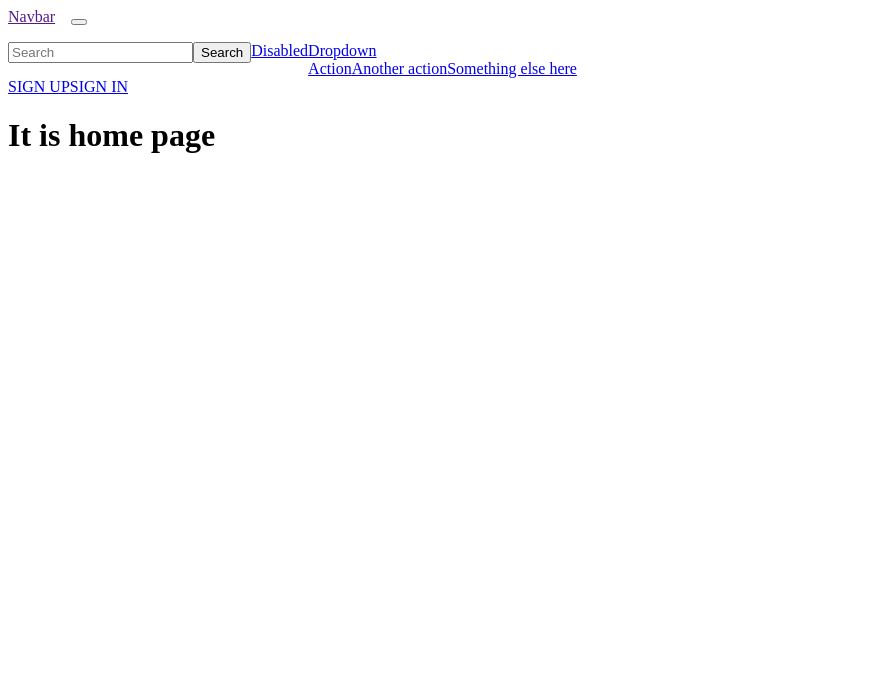
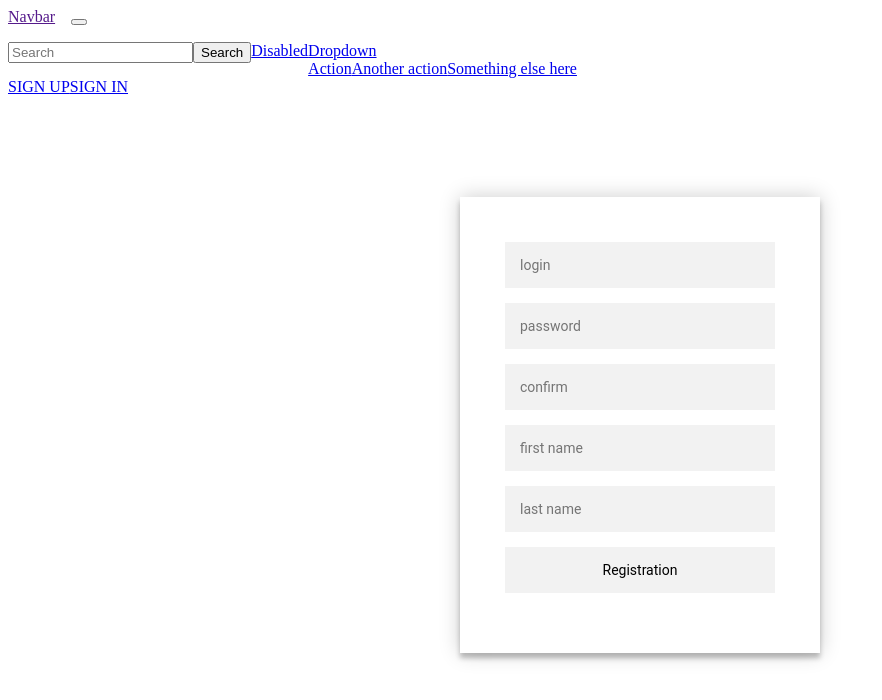
Before and after one commit to SolukAndrian/chatbot-client2, an Angular app: page /registration in a window 1280 px wide. Before the commit this address led to /home. Shown: the top 700 px of the page, without its empty margins (0-882 px from the left). Built offline with nearby package versions, Linux system fonts and the light colour scheme.

Commit message:
Updated registration page.

```diff
--- a/src/app/page/registration/registration.component.css
+++ b/src/app/page/registration/registration.component.css
@@ -0,0 +1,30 @@
+.registration-page {
+  width: 360px;
+  padding: 8% 0 0;
+  margin: auto;
+}
+.form {
+  position: relative;
+  z-index: 1;
+  background: #FFFFFF;
+  max-width: 360px;
+  margin: 0 auto 100px;
+  padding: 45px;
+  text-align: center;
+  box-shadow: 0 0 20px 0 rgba(0, 0, 0, 0.2), 0 5px 5px 0 rgba(0, 0, 0, 0.24);
+}
+.form input {
+  font-family: "Roboto", sans-serif;
+  outline: 0;
+  background: #f2f2f2;
+  width: 100%;
+  border: 0;
+  margin: 0 0 15px;
+  padding: 15px;
+  box-sizing: border-box;
+  font-size: 14px;
+}
+
+input[type="submit"]:hover {
+  cursor: pointer;
+}
--- a/src/app/page/registration/registration.component.html
+++ b/src/app/page/registration/registration.component.html
@@ -1,15 +1,12 @@
-<h2>Registration</h2>
-<div class="container">
-  <div class="form-group">
-    <p>Input username:</p>
-    <input class="form-control" [(ngModel)]="username" name="username" placeholder="username" type="text">
-    <p>Input password:</p>
-    <input class="form-control" [(ngModel)]="password" name="password" placeholder="password" type="password">
-    <p>Input firstname:</p>
-    <input class="form-control" [(ngModel)]="firstName" name="firstName" placeholder="firstName" type="text">
-    <p>Input lastname:</p>
-    <input class="form-control" [(ngModel)]="lastName" name="lastName" placeholder="lastName" type="text">
+<div class="registration-page">
+  <div class="form">
+    <form ngNativeValidate class="login-form" method="post" name="form">
+      <input type="text" placeholder="login" name="login" [(ngModel)]="login" required/>
+      <input type="password" placeholder="password" name="password" [(ngModel)]="password" required/>
+      <input type="password" placeholder="confirm" name="confirm" required/>
+      <input type="text" placeholder="first name" name="firstName" [(ngModel)]="firstName" required/>
+      <input type="text" placeholder="last name" name="lastName" [(ngModel)]="lastName" required/>
+      <input type="submit" value="Registration" name="registration" (click)="registration()" [routerLink]="['/home']"/>
+    </form>
   </div>
-  <button type="button"
-          class="btn btn-primary btn-create-course" (click)="register()">Save user</button>
 </div>
--- a/src/app/page/registration/registration.component.ts
+++ b/src/app/page/registration/registration.component.ts
@@ -1,29 +1,26 @@
 import {Component, OnInit} from '@angular/core';
-import {RegistrationService} from "./registration.service";
-import {Router} from "@angular/router";
-import {UserDTO} from "../../dto/UserDTO";
+import {RegistrationService} from './registration.service';
+import {Router} from '@angular/router';
+import {UserDTO} from '../../dto/UserDTO';
 
 @Component({
   templateUrl: './registration.component.html',
   styleUrls: ['./registration.component.css']
 })
 export class RegistrationComponent implements OnInit {
-  username: string;
+  login: string;
   password: string;
   firstName: string;
   lastName: string;
-  errorMessage: string;
 
-  constructor(private registrationService: RegistrationService, private router: Router) {
+  constructor(private registrationService: RegistrationService) {
   }
 
   ngOnInit() {
   }
 
-  register(){
-    console.log("Register")
+  registration(): void {
     this.registrationService.registerUser(
-      new UserDTO(this.username, this.password, this.firstName, this.lastName))
-      .subscribe(() => this.router.navigate(['/']));
+      new UserDTO(this.login, this.password, this.firstName, this.lastName)).subscribe(res => {});
   }
 }
--- a/src/app/page/registration/registration.module.ts
+++ b/src/app/page/registration/registration.module.ts
@@ -2,15 +2,15 @@ import {NgModule} from '@angular/core';
 import {FormsModule} from '@angular/forms';
 import {CommonModule} from '@angular/common';
 import {RouterModule} from '@angular/router';
-import {RegistrationService} from "./registration.service";
-import {RegistrationComponent} from "./registration.component";
+import {RegistrationService} from './registration.service';
+import {RegistrationComponent} from './registration.component';
 
 @NgModule({
   imports: [
     FormsModule,
     CommonModule,
     RouterModule.forChild([
-      {path: 'register', component: RegistrationComponent}
+      {path: 'registration', component: RegistrationComponent}
     ])
   ],
   exports: [],
--- a/src/app/page/registration/registration.service.ts
+++ b/src/app/page/registration/registration.service.ts
@@ -1,24 +1,13 @@
 import {Injectable} from '@angular/core';
-import {Response} from '@angular/http';
-// import {Observable} from 'rxjs/Observable';
-import {ChatbotService} from "../../services/chatbot.service";
-import {UserDTO} from "../../dto/UserDTO";
-import {Router} from "@angular/router";
-import {catchError, map, takeUntil, tap} from 'rxjs/operators';
-import {Observable} from "rxjs/internal/Observable";
-
+import {ChatbotService} from '../../services/chatbot.service';
+import {UserDTO} from '../../dto/UserDTO';
 
 @Injectable()
 export class RegistrationService {
   constructor(private chatbotService: ChatbotService) {
   }
 
-  public registerUser(user: UserDTO): Observable<UserDTO> {
-    return this.chatbotService.post('api/registration', user)
-      .pipe(map((response: any) => response.json()));
-  }
-  private handleError(error: Response) {
-    console.error(error);
-    return Observable.throw(error.json().error || 'Server error');
+  public registerUser(user: UserDTO) {
+    return this.chatbotService.post('api/registration', user);
   }
 }
```
